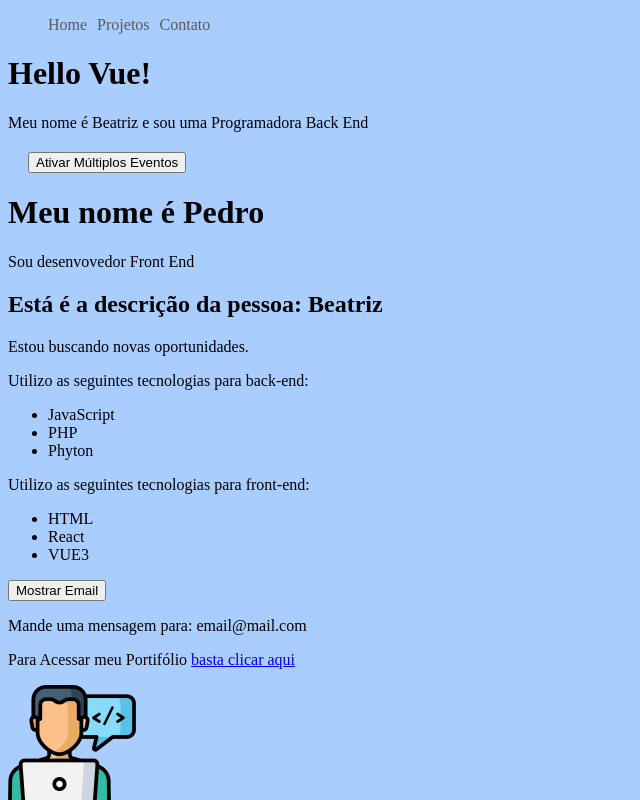
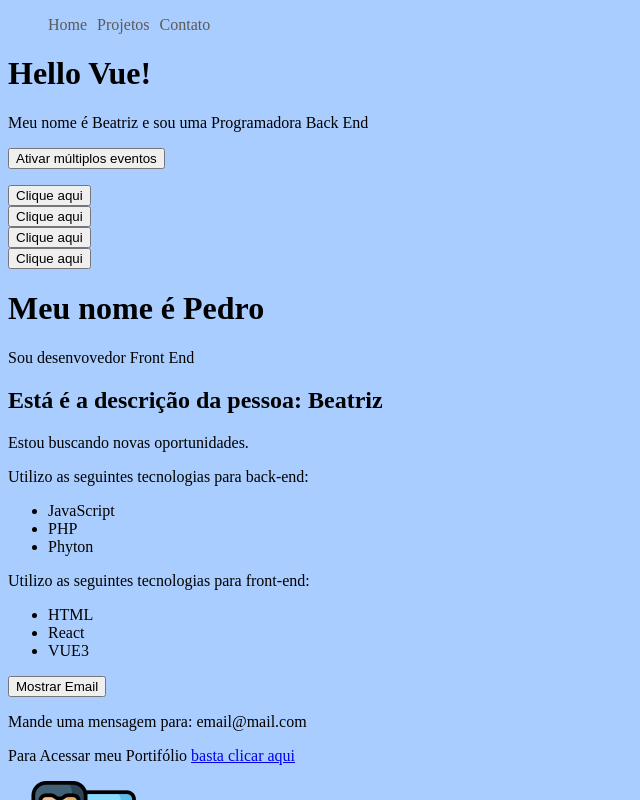
Before and after one commit to beatrizdaddea/Curso-Vue3, a Vue app in the folder Hora-Codar/Aula 3 - Vue CLI/2_projeto_vue/: page / in a window 1280 px wide. Shown: the top 800 px of the page, without its empty margins (0-640 px from the left). Built offline with nearby package versions, Linux system fonts and the light colour scheme.

Commit message:
Aula 16 - Reutilização

```diff
--- a/Hora-Codar/Aula 3 - Vue CLI/2_projeto_vue/src/components/MultiplosEventos.vue
+++ b/Hora-Codar/Aula 3 - Vue CLI/2_projeto_vue/src/components/MultiplosEventos.vue
@@ -1,35 +1,29 @@
 <template>
     <div>
-        <button @click="primeiro(txt1,$event), segundo(txt2,$event)"> Ativar Múltiplos Eventos </button>
-        <p> {{ multiplos_eventos }} </p>
+        <button @click="primeiro($event), segundo($event)">Ativar múltiplos eventos</button>
+        <p>{{ multiplos_eventos }}</p>
     </div>
+
   </template>
+  <script>
 
-<script>
   export default {
     name: 'MultiplosEventos',
-        data(){
+    components: {
+
+    },
+    data() {
       return {
-                multiplos_eventos: "",
-                txt1: 'Primeiro Evento',
-                txt2: 'Segundo Evento',
-
+        multiplos_eventos: ""
       }
     },
     methods: {
-            primeiro(txt,e){
-                this.multiplos_eventos = txt;
+      primeiro() {
+        this.multiplos_eventos = "Primeiro evento"
       },
-            segundo(txt,e){
-                setTimeout(() =>  txt, 500)
+      segundo() {
+        setTimeout(() => this.multiplos_eventos = "Segundo evento", 500)
       }
     }
   }
-
   </script>
-
-<style scoped>
-    div{
-        margin: 20px;
-    }
-</style>
--- a/Hora-Codar/Aula 3 - Vue CLI/2_projeto_vue/src/components/PrimeiroComponente.vue
+++ b/Hora-Codar/Aula 3 - Vue CLI/2_projeto_vue/src/components/PrimeiroComponente.vue
@@ -3,11 +3,18 @@
       <h1>Hello Vue!</h1>
       <p>Meu nome é {{ nome }} e sou uma {{ profissao }}</p>
       <MultiplosEventos/>
+      <div>
+        <Reutilizacao />
+        <Reutilizacao />
+        <Reutilizacao />
+        <Reutilizacao />
+      </div>
     </div>
   </template>
 
   <script>
   import MultiplosEventos from './MultiplosEventos.vue';
+  import Reutilizacao from './Reutilizacao.vue'
   export default {
     name: "PrimeiroComponente",
     components: {
@@ -19,6 +26,6 @@
             profissao: "Programadora Back End"
         };
     },
-    components: { MultiplosEventos }
+    components: { MultiplosEventos, Reutilizacao }
 }
   </script>
--- /dev/null
+++ b/Hora-Codar/Aula 3 - Vue CLI/2_projeto_vue/src/components/Reutilizacao.vue
@@ -0,0 +1,22 @@
+<template>
+    <div>
+        <button @click="ativar">Clique aqui</button>
+        <span v-show="ativou">Ativado!</span>
+    </div>
+  </template>
+  <script>
+
+  export default {
+    name: 'Reutilizacao',
+    data() {
+      return {
+        ativou: false
+      }
+    },
+    methods: {
+      ativar() {
+        this.ativou = true;
+      },
+    }
+  }
+  </script>
```
Also changed, not shown: 1 other file (tests, documents, lock files or other folders). Lines whose indentation alone changed are shown as unchanged.
